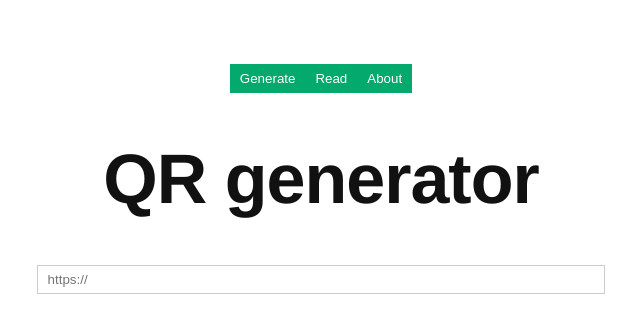
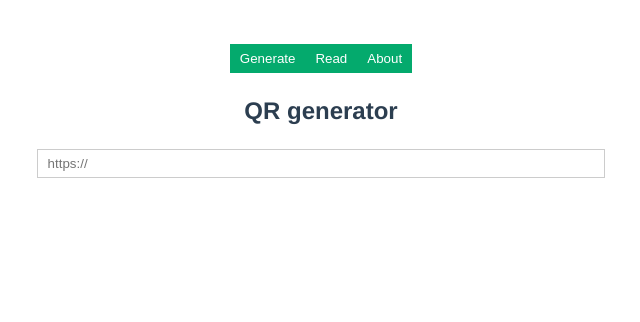
Before and after one commit to yutive/QR-generator, a Vue app: page / in a window 1280 px wide. Shown: the top 322 px of the page, without its empty margins (319-959 px from the left). Built offline with nearby package versions, Linux system fonts and the light colour scheme.

Commit message:
add remove qr when input is null

```diff
--- a/src/App.vue
+++ b/src/App.vue
@@ -47,6 +47,6 @@ export default {
   -moz-osx-font-smoothing: grayscale;
   text-align: center;
   color: #2c3e50;
-  margin-top: 60px;
+  margin-top: 40px;
 }
 </style>
--- a/src/components/URL.vue
+++ b/src/components/URL.vue
@@ -1,6 +1,6 @@
 <template>
   <div class="url">
-    <h1>QR generator</h1>
+    <h2>QR generator</h2>
     <input
         class="input"
         type="text"
@@ -38,6 +38,7 @@
     methods: {
       createQR() {
           if (this.url === "") {
+            this.picture = false;
             return
           }
           this.picture = api_url + "data=" + this.url;
```
